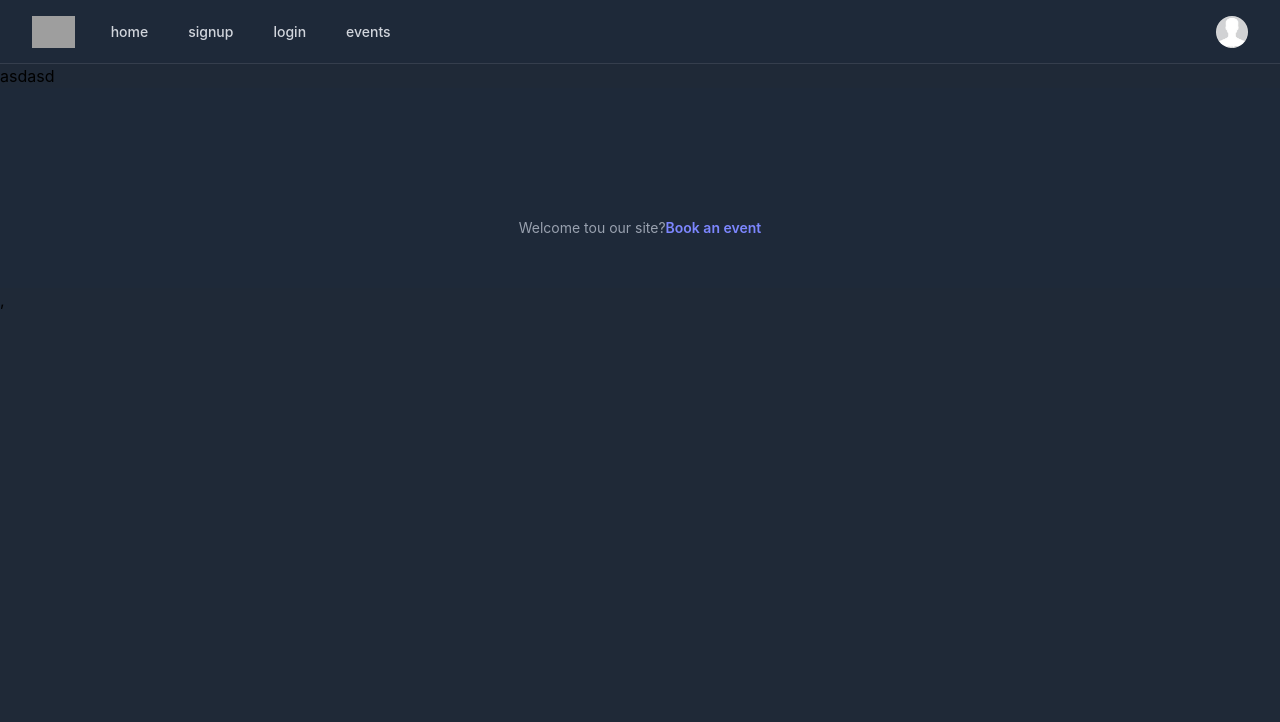
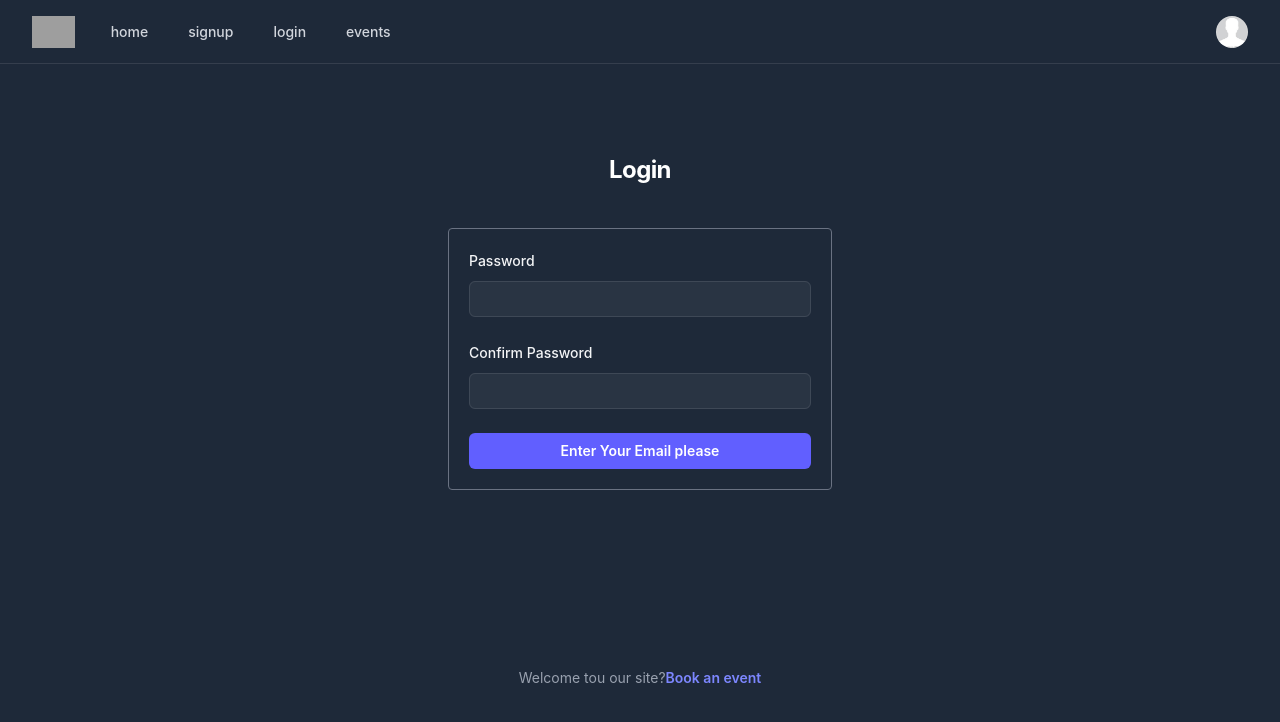
Before and after one commit to alighareeb01/tazkart-front, a React (Vite) app: page /reset-password/1 in a window 1280 px wide. Shown: the top 722 px of the page. Built offline with nearby package versions, Linux system fonts and the light colour scheme; no server answers; grey boxes are pictures that could not be loaded.

Commit message:
added reset password

```diff
--- a/src/Components/RessetPassword/ResetPassword.jsx
+++ b/src/Components/RessetPassword/ResetPassword.jsx
@@ -4,121 +4,153 @@ import { useForm } from "react-hook-form";
 import { Link, useNavigate, useParams } from "react-router-dom";
 import z from "zod";
 
-const forgetPasswordScehma = z.object({
-  email: z.string().email("Invalid email"),
+const resetPasswordScehema = z.object({
+  password: z.string().min(8, "Password must be at least 8 characters"),
+  confirmPassword: z.string().min(8, "Password must be at least 8 characters"),
 });
 
 export default function ResetPassword() {
   const { token } = useParams();
-  // const [formData, setFormData] = useState("");
-  // const [loading, setLoading] = useState(false);
-  // const [err, setErr] = useState("");
-  // const nav = useNavigate();
+  const [formData, setFormData] = useState("");
+  const [loading, setLoading] = useState(false);
+  const [err, setErr] = useState("");
+  const nav = useNavigate();
 
   console.log(token);
 
-  // const {
-  //   register,
-  //   handleSubmit,
-  //   formState: { errors },
-  // } = useForm({ resolver: zodResolver(forgetPasswordScehma) });
+  const {
+    register,
+    handleSubmit,
+    formState: { errors },
+  } = useForm({ resolver: zodResolver(resetPasswordScehema) });
 
-  // async function submitForm(data) {
-  //   setLoading(true);
-  //   setErr("");
+  async function submitForm(data) {
+    setLoading(true);
+    setErr("");
 
-  //   try {
-  //     const res = await fetch(
-  //       "https://tazkarti-backend-rho.vercel.app/api/users/forget-password",
-  //       {
-  //         method: "POST",
-  //         headers: {
-  //           "Content-Type": "application/json",
-  //         },
-  //         body: JSON.stringify(data),
-  //       },
-  //     );
-  //     console.log("line41", res);
+    try {
+      const res = await fetch(
+        `https://tazkarti-backend-rho.vercel.app/api/users/reset-password/${token}`,
+        {
+          method: "POST",
+          headers: {
+            "Content-Type": "application/json",
+          },
+          body: JSON.stringify(data),
+        },
+      );
+      console.log("line41", res);
 
-  //     //   if (!res.ok) {
-  //     //     console.log("SOMETHING WENT WRONG");
-  //     //     setErr(res.message);
-  //     //     //   return;
-  //     //   }
+      //   if (!res.ok) {
+      //     console.log("SOMETHING WENT WRONG");
+      //     setErr(res.message);
+      //     //   return;
+      //   }
 
-  //     const result = await res.json();
-  //     console.log(result);
+      const result = await res.json();
+      console.log(result);
 
-  //     if (result.status === "fail" || result.status === "error") {
-  //       setErr(result.message);
-  //     }
-  //     setFormData(result.mesage);
-  //   } catch (err) {
-  //     setErr(err.message);
-  //     console.log("ERROR:", err.message);
-  //     setLoading(false);
-  //   } finally {
-  //     setLoading(false);
-  //   }
-  // }
+      if (result.status === "fail" || result.status === "error") {
+        setErr(result.message);
+      }
+      setFormData(result.mesage);
+    } catch (err) {
+      setErr(err.message);
+      console.log("ERROR:", err.message);
+      setLoading(false);
+    } finally {
+      setLoading(false);
+    }
+  }
 
-  return <div>asdasd</div>;
-  // return (
-  //   <div className="flex min-h-full flex-col justify-center px-6 py-12 lg:px-8  bg-gray-800">
-  //     <div className="sm:mx-auto sm:w-full sm:max-w-sm">
-  //       <h2 className="mt-10 text-center text-2xl/9 font-bold tracking-tight text-white">
-  //         Login
-  //       </h2>
-  //       {err && <p className="text-red-600">{err}</p>}
-  //       {formData && (
-  //         <p className="text-green-700">
-  //           {formData}
-  //           <Link
-  //             to="/reset-password"
-  //             className="text-green mt-5 block  text-white  rounded text-center bg-white/5 px-3 py-1.5 outline-1 -outline-offset-1 outline-white/10"
-  //           >
-  //             please go to reset your password
-  //           </Link>
-  //         </p>
-  //       )}
-  //     </div>
-  //     <div className="mt-10 sm:mx-auto sm:w-full sm:max-w-sm border rounded p-5 border-gray-500">
-  //       <form className="space-y-6" onSubmit={handleSubmit(submitForm)}>
-  //         {/* Email */}
-  //         <div>
-  //           <label
-  //             htmlFor="email"
-  //             className="block text-sm/6 font-medium text-gray-100"
-  //           >
-  //             Email address
-  //           </label>
-  //           <div className="mt-2">
-  //             <input
-  //               id="email"
-  //               type="email"
-  //               name="email"
-  //               required
-  //               className="block w-full rounded-md bg-white/5 px-3 py-1.5 text-base text-white outline-1 -outline-offset-1 outline-white/10 placeholder:text-gray-500 focus:outline-2 focus:-outline-offset-2 focus:outline-indigo-500 sm:text-sm/6"
-  //               {...register("email")}
-  //             />
-  //             {errors.email && (
-  //               <p className="text-red-500 text-sm">{errors.email.message}</p>
-  //             )}
-  //           </div>
-  //         </div>
+  return (
+    <div className="flex min-h-full flex-col justify-center px-6 py-12 lg:px-8  bg-gray-800">
+      <div className="sm:mx-auto sm:w-full sm:max-w-sm">
+        <h2 className="mt-10 text-center text-2xl/9 font-bold tracking-tight text-white">
+          Login
+        </h2>
+        {err && <p className="text-red-600">{err}</p>}
+        {formData && (
+          <p className="text-green-700">
+            {formData}
+            <Link
+              to="/login"
+              className="text-green mt-5 block  text-white  rounded text-center bg-white/5 px-3 py-1.5 outline-1 -outline-offset-1 outline-white/10"
+            >
+              Password Reset successflly, now you can login
+            </Link>
+          </p>
+        )}
+      </div>
+      <div className="mt-10 sm:mx-auto sm:w-full sm:max-w-sm border rounded p-5 border-gray-500">
+        <form className="space-y-6" onSubmit={handleSubmit(submitForm)}>
+          {/* Password */}
+          <div>
+            <div className="flex  justify-between">
+              <label
+                htmlFor="password"
+                className="block text-sm/6 font-medium text-gray-100"
+              >
+                Password
+              </label>
+            </div>
+            <div className="mt-2">
+              <input
+                id="password"
+                type="password"
+                name="password"
+                required
+                autoComplete="current-password"
+                className="block w-full rounded-md bg-white/5 px-3 py-1.5 text-base text-white outline-1 -outline-offset-1 outline-white/10 placeholder:text-gray-500 focus:outline-2 focus:-outline-offset-2 focus:outline-indigo-500 sm:text-sm/6"
+                {...register("password")}
+              />
+              {errors.password && (
+                <p className="text-red-500 text-sm">
+                  {errors.password.message}
+                </p>
+              )}
+            </div>
+          </div>
 
-  //         <div>
-  //           <button
-  //             //   disabled={loading}
-  //             type="submit"
-  //             className="disabled:hover:cursor-not-allowed flex w-full justify-center rounded-md bg-indigo-500 px-3 py-1.5 text-sm/6 font-semibold text-white hover:bg-indigo-400 focus-visible:outline-2 focus-visible:outline-offset-2 focus-visible:outline-indigo-500"
-  //           >
-  //             {/* {loading ? "loading" : " Login"} */}
-  //             Enter Your Email please
-  //           </button>
-  //         </div>
-  //       </form>
-  //     </div>
-  //   </div>
-  // );
+          {/* confirm Password */}
+          <div>
+            <div className="flex items-center">
+              <label
+                htmlFor="confirmPassword"
+                className="block text-sm/6 font-medium text-gray-100"
+              >
+                Confirm Password
+              </label>
+            </div>
+            <div className="mt-2">
+              <input
+                id="confirmPassword"
+                type="password"
+                name="confirmPassword"
+                required
+                className="block w-full rounded-md bg-white/5 px-3 py-1.5 text-base text-white outline-1 -outline-offset-1 outline-white/10 placeholder:text-gray-500 focus:outline-2 focus:-outline-offset-2 focus:outline-indigo-500 sm:text-sm/6"
+                {...register("confirmPassword")}
+              />
+              {errors.confirmPassword && (
+                <p className="text-red-500 text-sm">
+                  {errors.confirmPassword.message}
+                </p>
+              )}
+            </div>
+          </div>
+
+          <div>
+            <button
+              //   disabled={loading}
+              type="submit"
+              className="disabled:hover:cursor-not-allowed flex w-full justify-center rounded-md bg-indigo-500 px-3 py-1.5 text-sm/6 font-semibold text-white hover:bg-indigo-400 focus-visible:outline-2 focus-visible:outline-offset-2 focus-visible:outline-indigo-500"
+            >
+              {/* {loading ? "loading" : " Login"} */}
+              Enter Your Email please
+            </button>
+          </div>
+        </form>
+      </div>
+    </div>
+  );
 }
```
